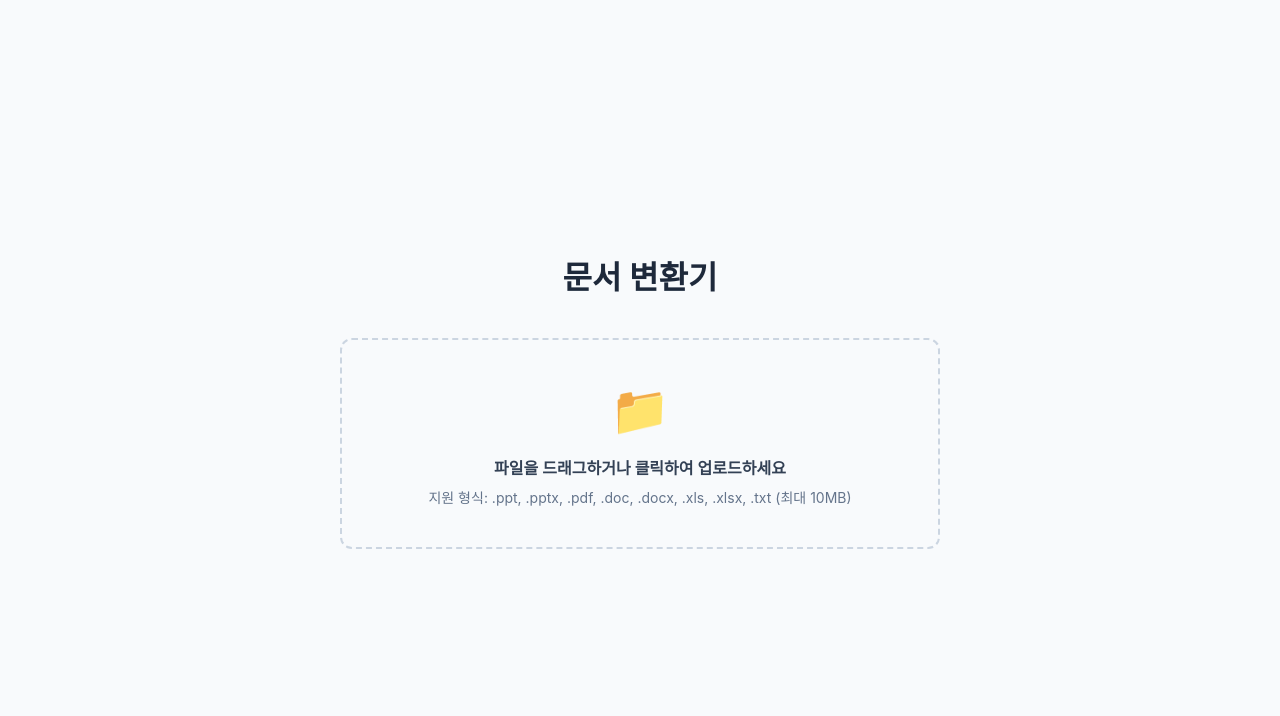
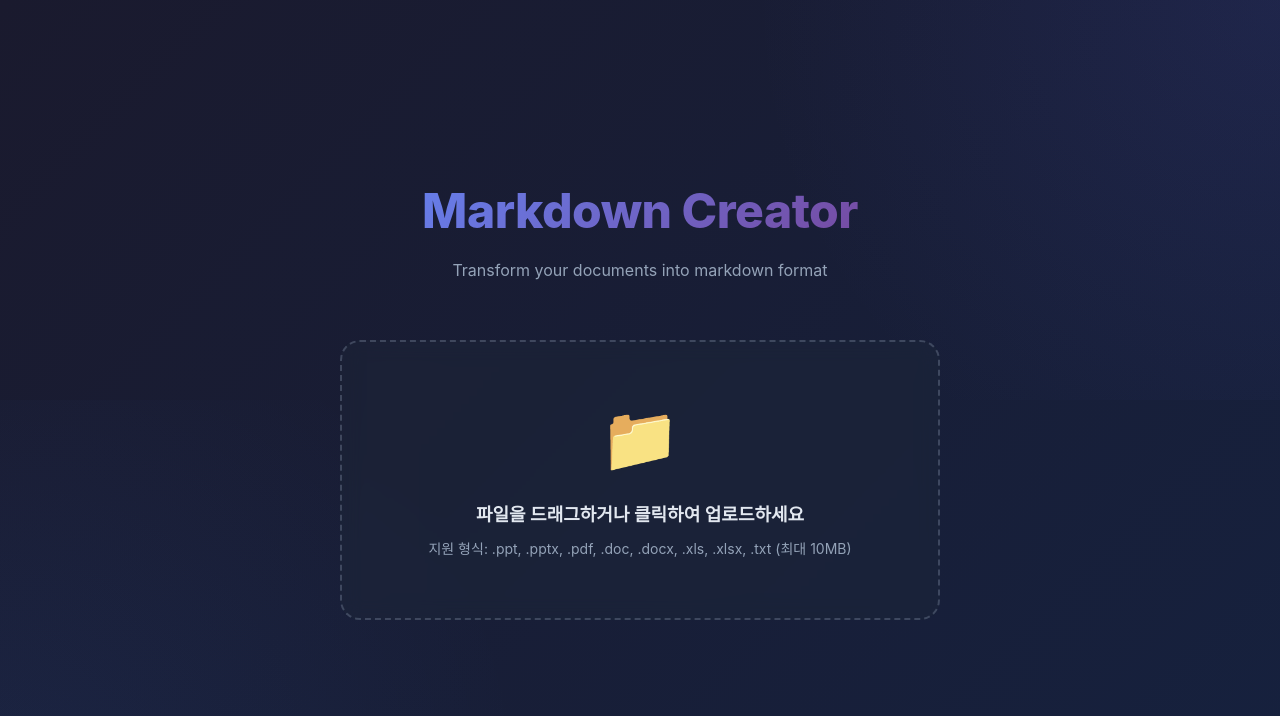
Before and after one commit to jbonnie/Markdown-Creator, a React (Vite) app in the folder frontend/: page / in a window 1280 px wide. Shown: the top 716 px of the page. Built offline with nearby package versions, Linux system fonts and the light colour scheme.

Commit message:
Style: 페이지 디자인 변경

```diff
--- a/frontend/src/components/css/FileUpload.css
+++ b/frontend/src/components/css/FileUpload.css
@@ -2,66 +2,103 @@
   width: 100%;
   max-width: 600px;
   margin: 0 auto;
+  position: relative;
+  z-index: 1;
 }
 
 .file-upload-area {
-  border: 2px dashed #cbd5e1;
-  border-radius: 12px;
-  padding: 40px 20px;
+  border: 2px dashed rgba(148, 163, 184, 0.3);
+  border-radius: 20px;
+  padding: 60px 30px;
   text-align: center;
   cursor: pointer;
-  transition: all 0.3s ease;
-  background-color: #f8fafc;
+  transition: all 0.4s cubic-bezier(0.4, 0, 0.2, 1);
+  background: rgba(30, 41, 59, 0.4);
+  backdrop-filter: blur(10px);
+  position: relative;
+  overflow: hidden;
+}
+
+.file-upload-area::before {
+  content: '';
+  position: absolute;
+  top: 0;
+  left: 0;
+  right: 0;
+  bottom: 0;
+  background: linear-gradient(135deg, rgba(102, 126, 234, 0.05) 0%, rgba(118, 75, 162, 0.05) 100%);
+  opacity: 0;
+  transition: opacity 0.4s ease;
 }
 
 .file-upload-area:hover {
-  border-color: #3b82f6;
-  background-color: #eff6ff;
+  border-color: rgba(102, 126, 234, 0.6);
+  background: rgba(30, 41, 59, 0.6);
+  transform: translateY(-4px);
+  box-shadow: 0 12px 40px rgba(0, 0, 0, 0.3);
+}
+
+.file-upload-area:hover::before {
+  opacity: 1;
 }
 
 .file-upload-area.drag-active {
-  border-color: #3b82f6;
-  background-color: #dbeafe;
+  border-color: #667eea;
+  background: rgba(102, 126, 234, 0.1);
   transform: scale(1.02);
+  box-shadow: 0 0 40px rgba(102, 126, 234, 0.3);
 }
 
 .upload-icon {
-  font-size: 48px;
-  margin-bottom: 16px;
+  font-size: 64px;
+  margin-bottom: 20px;
+  filter: grayscale(20%);
+  animation: float 3s ease-in-out infinite;
+}
+
+@keyframes float {
+  0%, 100% {
+    transform: translateY(0px);
+  }
+  50% {
+    transform: translateY(-10px);
+  }
 }
 
 .upload-text {
-  margin: 0 0 8px 0;
-  font-size: 16px;
+  margin: 0 0 12px 0;
+  font-size: 18px;
   font-weight: 600;
-  color: #334155;
+  color: #e2e8f0;
 }
 
 .upload-hint {
   margin: 0;
   font-size: 14px;
-  color: #64748b;
+  color: #94a3b8;
+  font-weight: 400;
 }
 
 .error-message {
-  margin-top: 16px;
-  padding: 12px 16px;
-  background-color: #fef2f2;
-  border: 1px solid #fecaca;
-  border-radius: 8px;
-  color: #dc2626;
+  margin-top: 20px;
+  padding: 16px 20px;
+  background: rgba(239, 68, 68, 0.1);
+  border: 1px solid rgba(239, 68, 68, 0.3);
+  border-radius: 12px;
+  color: #fca5a5;
   font-size: 14px;
+  backdrop-filter: blur(10px);
 }
 
 .file-list {
-  margin-top: 24px;
+  margin-top: 32px;
 }
 
 .file-list h3 {
-  margin: 0 0 12px 0;
+  margin: 0 0 16px 0;
   font-size: 16px;
   font-weight: 600;
-  color: #334155;
+  color: #e2e8f0;
 }
 
 .file-list ul {
@@ -74,49 +111,56 @@
   display: flex;
   align-items: center;
   justify-content: space-between;
-  padding: 12px 16px;
-  margin-bottom: 8px;
-  background-color: #f8fafc;
-  border: 1px solid #e2e8f0;
-  border-radius: 8px;
-  transition: background-color 0.2s;
+  padding: 16px 20px;
+  margin-bottom: 12px;
+  background: rgba(30, 41, 59, 0.5);
+  backdrop-filter: blur(10px);
+  border: 1px solid rgba(148, 163, 184, 0.1);
+  border-radius: 12px;
+  transition: all 0.3s ease;
 }
 
 .file-item:hover {
-  background-color: #f1f5f9;
+  background: rgba(30, 41, 59, 0.7);
+  border-color: rgba(102, 126, 234, 0.3);
+  transform: translateX(4px);
 }
 
 .file-info {
   display: flex;
   flex-direction: column;
   align-items: flex-start;
-  gap: 4px;
+  gap: 6px;
   flex: 1;
 }
 
 .file-name {
   font-size: 14px;
   font-weight: 500;
-  color: #1e293b;
+  color: #e2e8f0;
   word-break: break-all;
 }
 
 .file-size {
   font-size: 12px;
-  color: #64748b;
+  color: #94a3b8;
 }
 
 .remove-button {
-  background: none;
-  border: none;
-  color: #94a3b8;
-  font-size: 20px;
+  background: rgba(239, 68, 68, 0.1);
+  border: 1px solid rgba(239, 68, 68, 0.2);
+  color: #fca5a5;
+  font-size: 18px;
   cursor: pointer;
-  padding: 4px 8px;
-  transition: color 0.2s;
+  padding: 8px 12px;
+  border-radius: 8px;
+  transition: all 0.2s ease;
   flex-shrink: 0;
 }
 
 .remove-button:hover {
-  color: #dc2626;
+  background: rgba(239, 68, 68, 0.2);
+  border-color: rgba(239, 68, 68, 0.4);
+  color: #ef4444;
+  transform: rotate(90deg);
 }
--- a/frontend/src/components/css/Spinner.css
+++ b/frontend/src/components/css/Spinner.css
@@ -3,16 +3,20 @@
   flex-direction: column;
   align-items: center;
   justify-content: center;
-  gap: 16px;
-  padding: 40px;
+  gap: 20px;
+  padding: 60px;
+  position: relative;
+  z-index: 1;
 }
 
 .spinner {
   border-radius: 50%;
   border-style: solid;
-  border-color: #e0e0e0;
-  border-top-color: #3b82f6;
+  border-color: rgba(148, 163, 184, 0.2);
+  border-top-color: #667eea;
+  border-right-color: #764ba2;
   animation: spin 1s linear infinite;
+  filter: drop-shadow(0 0 10px rgba(102, 126, 234, 0.3));
 }
 
 .spinner-small {
@@ -30,14 +34,15 @@
 .spinner-large {
   width: 72px;
   height: 72px;
-  border-width: 6px;
+  border-width: 5px;
 }
 
 .spinner-message {
   margin: 0;
-  color: #666;
-  font-size: 14px;
+  color: #e2e8f0;
+  font-size: 16px;
   font-weight: 500;
+  letter-spacing: 0.5px;
 }
 
 @keyframes spin {
--- a/frontend/src/pages/Page.tsx
+++ b/frontend/src/pages/Page.tsx
@@ -27,7 +27,8 @@ function Page() {
 
   return (
     <div className="page-container">
-      <h1 className="page-title">문서 변환기</h1>
+      <h1 className="page-title">Markdown Creator</h1>
+      <p className="page-subtitle">Transform your documents into markdown format</p>
 
       <FileUpload onFilesSelect={handleFilesSelect} />
 
--- a/frontend/src/pages/css/Page.css
+++ b/frontend/src/pages/css/Page.css
@@ -4,39 +4,102 @@
   align-items: center;
   justify-content: center;
   min-height: 100vh;
-  padding: 40px 20px;
-  background-color: #f8fafc;
+  padding: 60px 20px;
+  background: linear-gradient(135deg, #1a1a2e 0%, #16213e 100%);
+  position: relative;
+  overflow: hidden;
+}
+
+/* 배경 장식 효과 */
+.page-container::before {
+  content: '';
+  position: absolute;
+  top: -50%;
+  right: -50%;
+  width: 100%;
+  height: 100%;
+  background: radial-gradient(circle, rgba(99, 102, 241, 0.1) 0%, transparent 70%);
+  pointer-events: none;
+}
+
+.page-container::after {
+  content: '';
+  position: absolute;
+  bottom: -50%;
+  left: -50%;
+  width: 100%;
+  height: 100%;
+  background: radial-gradient(circle, rgba(59, 130, 246, 0.08) 0%, transparent 70%);
+  pointer-events: none;
 }
 
 .page-title {
   text-align: center;
-  margin-bottom: 40px;
-  font-size: 32px;
-  font-weight: 700;
-  color: #1e293b;
+  margin-bottom: 20px;
+  font-size: 48px;
+  font-weight: 800;
+  background: linear-gradient(135deg, #667eea 0%, #764ba2 100%);
+  -webkit-background-clip: text;
+  -webkit-text-fill-color: transparent;
+  background-clip: text;
+  letter-spacing: -0.5px;
+  position: relative;
+  z-index: 1;
+}
+
+.page-subtitle {
+  text-align: center;
+  margin-bottom: 60px;
+  font-size: 16px;
+  color: #94a3b8;
+  font-weight: 400;
+  position: relative;
+  z-index: 1;
 }
 
 .button-container {
   text-align: center;
-  margin-top: 24px;
+  margin-top: 32px;
+  position: relative;
+  z-index: 1;
 }
 
 .convert-button {
-  padding: 12px 32px;
+  padding: 14px 40px;
   font-size: 16px;
   font-weight: 600;
-  background-color: #3b82f6;
+  background: linear-gradient(135deg, #667eea 0%, #764ba2 100%);
   color: white;
   border: none;
-  border-radius: 8px;
+  border-radius: 12px;
   cursor: pointer;
-  transition: background-color 0.2s;
+  transition: all 0.3s ease;
+  box-shadow: 0 8px 20px rgba(102, 126, 234, 0.3);
+  position: relative;
+  overflow: hidden;
+}
+
+.convert-button::before {
+  content: '';
+  position: absolute;
+  top: 0;
+  left: -100%;
+  width: 100%;
+  height: 100%;
+  background: linear-gradient(90deg, transparent, rgba(255, 255, 255, 0.2), transparent);
+  transition: left 0.5s ease;
+}
+
+.convert-button:hover::before {
+  left: 100%;
 }
 
 .convert-button:hover {
-  background-color: #2563eb;
+  transform: translateY(-2px);
+  box-shadow: 0 12px 28px rgba(102, 126, 234, 0.4);
 }
 
 .convert-button:active {
-  transform: scale(0.98);
+  transform: translateY(0);
+  box-shadow: 0 6px 16px rgba(102, 126, 234, 0.3);
 }
```
